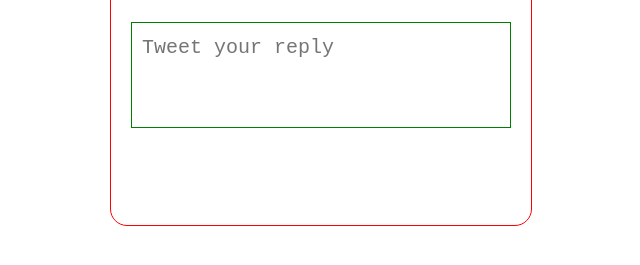
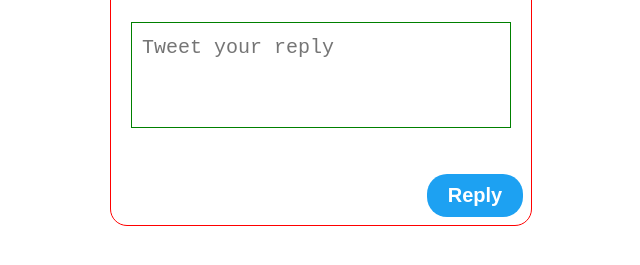
Before and after one commit to vishalicious213/twitter-clone, a plain HTML site: page index.html in a window 1280 px wide. Shown: the part 155-420 px from the top of the page, without its empty margins (319-959 px from the left). Drawn offline with Linux system fonts and the light colour scheme.

Commit message:
set up reply-modal reply button

```diff
--- a/index.css
+++ b/index.css
@@ -187,3 +187,10 @@ button {
 #tweet-reply-input:focus {
     outline: none;
 }
+
+#reply-modal-reply-btn {
+    width: 6rem;
+    position: absolute;
+    bottom: .5rem;
+    right: .5rem;
+}
--- a/index.html
+++ b/index.html
@@ -35,6 +35,7 @@
         <div id="reply-modal-form">
             <textarea id="tweet-reply-input" placeholder="Tweet your reply"></textarea>
         </div>
+        <button id="reply-modal-reply-btn">Reply</button>
     </div>
 	<script src="index.js" type="module"></script>
 </body>
```
